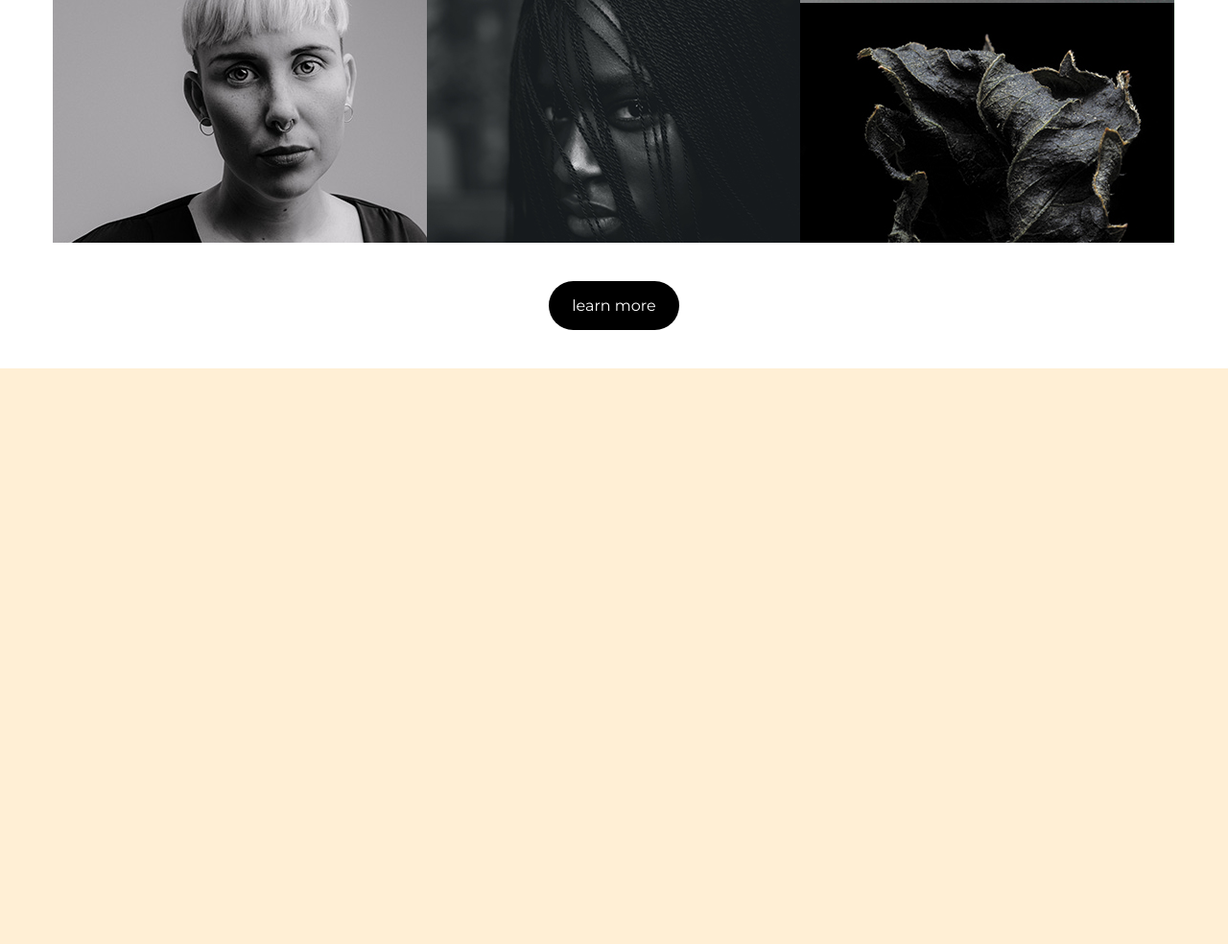
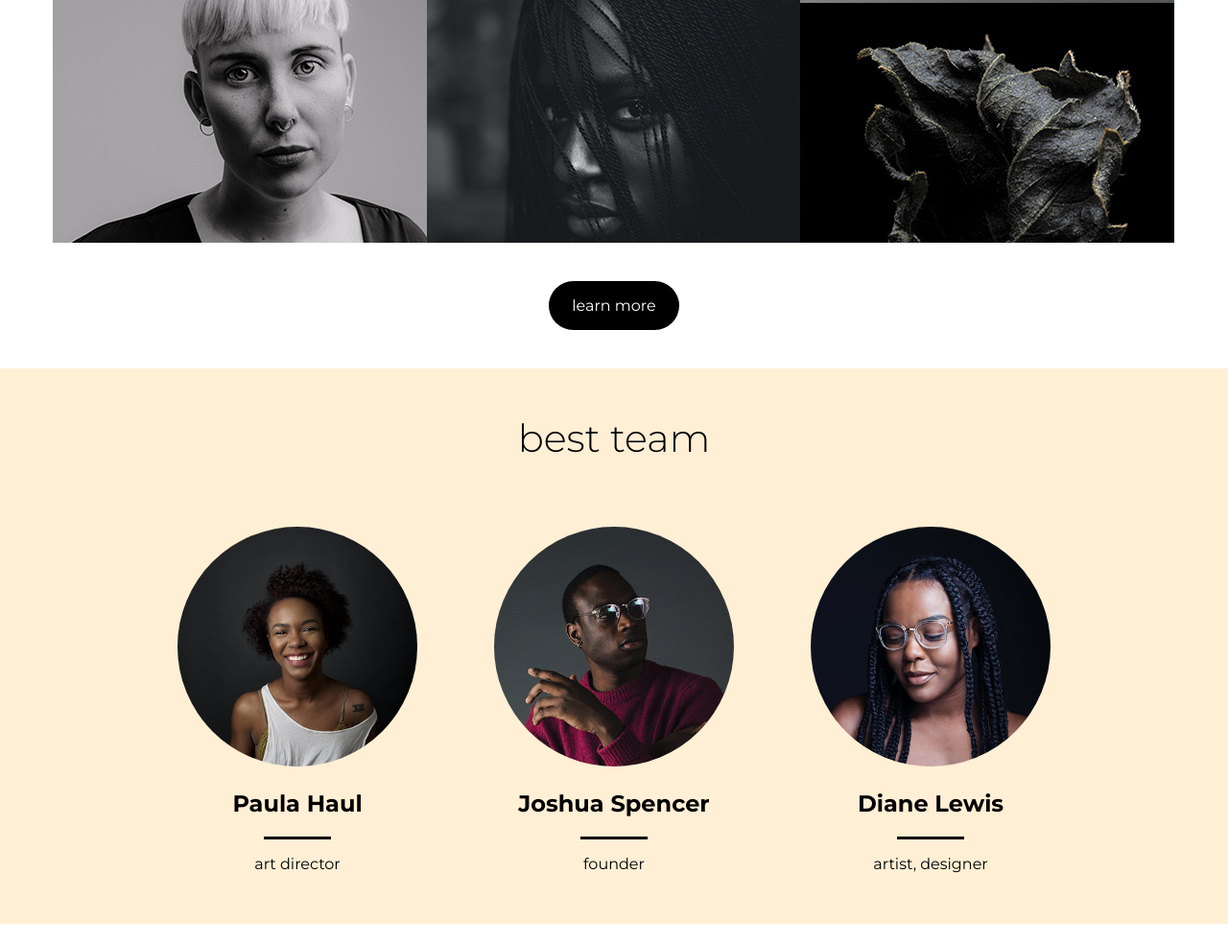
Before and after one commit to edgarespinoza7/flexbox-business-site, a plain HTML site: page index.html in a window 1280 px wide. Shown: the part 3310-4294 px from the top of the page at 96% size. After the commit the page ends 4273 px from the top, so only its background shows below. Drawn offline with Linux system fonts and the light colour scheme.

Commit message:
finish team section

```diff
--- a/index.html
+++ b/index.html
@@ -191,7 +191,28 @@
       <!--Team Section-->
 
       <section id="team">
+          <div class="section-title" id="team-title">
+              <h2>best team</h2>
+          </div>
           <div id="team-container">
+              <div class="team-item">
+                  <img src="./images/david-todd-mccarty-SjPDynsoFi0-unsplash.jpg" alt="">
+                  <h2>Paula Haul</h2>
+                  <div class="divider divider-team"></div>
+                  <p>art director</p>
+              </div>
+              <div class="team-item">
+                <img src="./images/alex-perri-At__EKm5PGE-unsplash.jpg" alt="">
+                <h2>Joshua Spencer</h2>
+                <div class="divider divider-team"></div>
+                <p>founder</p>
+            </div>
+            <div class="team-item">
+                <img src="./images/jessica-felicio-F16KPYxfm6s-unsplash.jpg" alt="">
+                <h2>Diane Lewis</h2>
+                <div class="divider divider-team"></div>
+                <p>artist, designer</p>
+            </div>
 
           </div>
 
--- a/style.css
+++ b/style.css
@@ -231,12 +231,40 @@ li:hover {
 
 /* Team Section */
 
-#team-container {
-    width: 100%;
-    height: 600px;
+#team {
     background-color: papayawhip;
 }
 
+#team-title h2 {
+    margin: 0;
+    padding-top: 3rem;
+    padding-bottom: 2rem;
+}
+
+#team-container {
+    width: 100%;
+    height: 450px;
+    display: flex;
+    flex-direction: row;
+    flex-wrap: wrap;
+    justify-content: center;
+    align-items: center;
+    text-align: center;
+}
+
+.divider-team {
+    margin: 0 auto;
+}
+
+.team-item {
+    width: 250px;
+    margin: 0 2.5rem;
+}
+
+.team-item img {
+    width: 100%;
+    border-radius: 50%;
+}
 
 /* Media Queries */
 
```
Also changed, not shown: images/alex-perri-At__EKm5PGE-unsplash.jpg (added), images/david-todd-mccarty-SjPDynsoFi0-unsplash.jpg (added), images/jessica-felicio-F16KPYxfm6s-unsplash.jpg (added).
